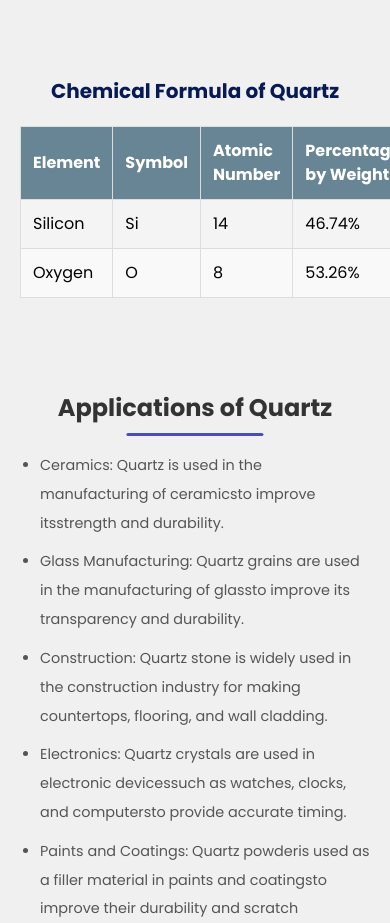
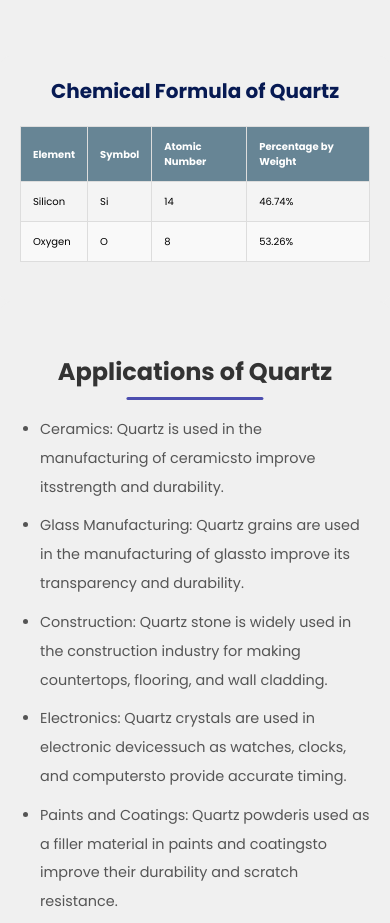
Before and after one commit to aakriti-khanna/Quartz, a React (Vite) app in the folder client/: page /Quartz in a window 390 px wide. Shown: the part 1320-2243 px from the top of the page. Built offline with nearby package versions, Linux system fonts and the light colour scheme.

Commit message:
changes in products

```diff
--- a/client/src/Pages/MyProducts/Quartz/Quartz.css
+++ b/client/src/Pages/MyProducts/Quartz/Quartz.css
@@ -294,6 +294,8 @@
 
     .chemical-formula-table {
         width: 100%;
+        font-size: 10px;
+        overflow-x: auto;
     }
 
     .applications h3 {
--- a/client/src/Pages/MyProducts/SilicaSand/Silica.css
+++ b/client/src/Pages/MyProducts/SilicaSand/Silica.css
@@ -304,6 +304,8 @@
     }
     .chemical-formula-table {
         width: 100%;
+        font-size: 10px;
+        overflow-x: auto;
     }
 
     .applications h3 {
```
